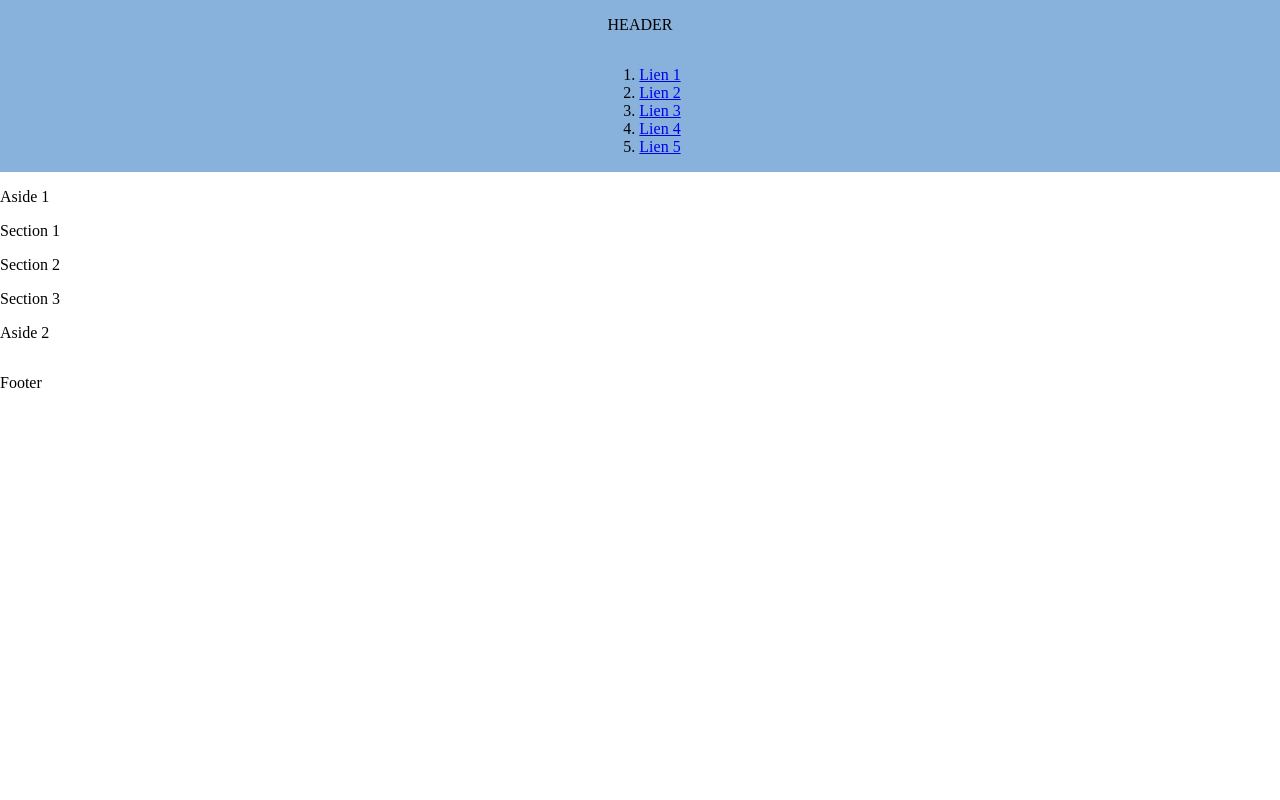
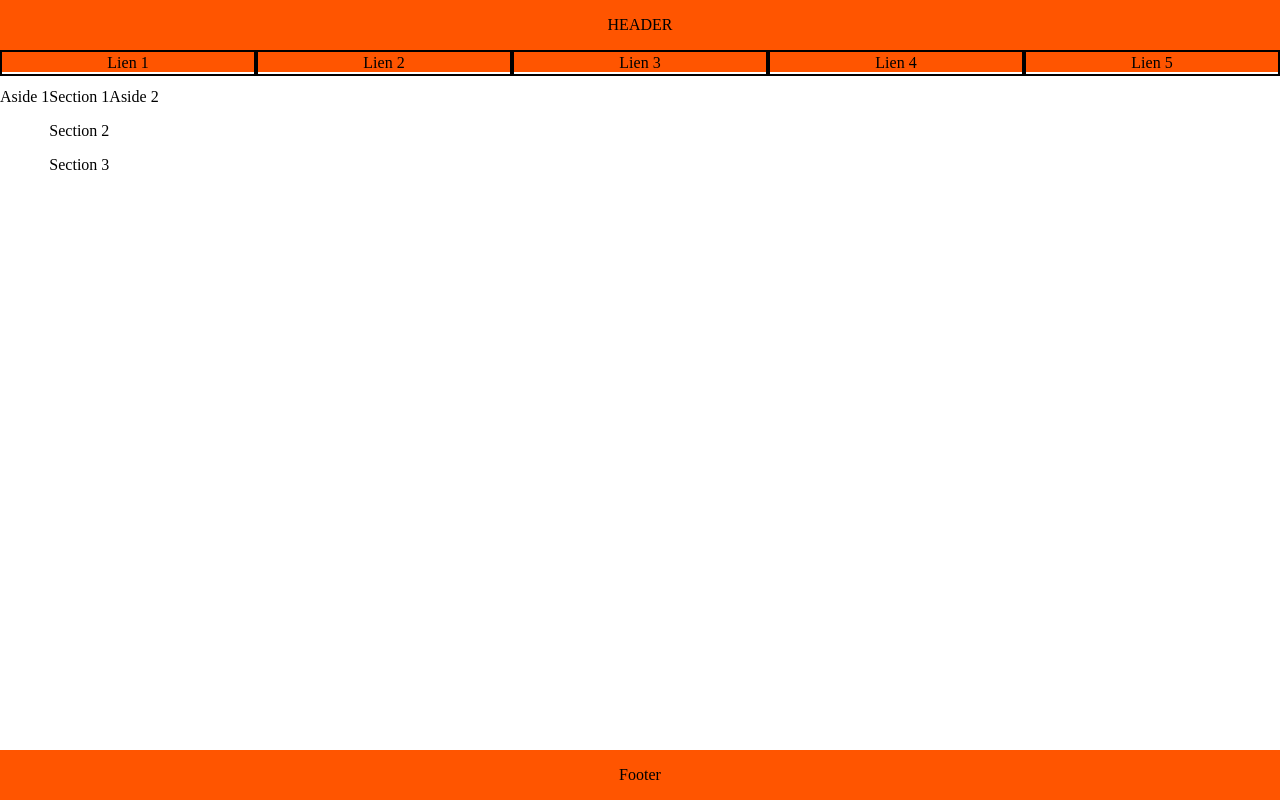
Before and after one commit to Paquiiitoooo/Flex-Grid, a plain HTML site: page flex.html in a window 1280 px wide. Drawn offline with Linux system fonts and the light colour scheme.

Commit message:
MAJ Flex

```diff
--- a/asset/css/flex.css
+++ b/asset/css/flex.css
@@ -7,7 +7,7 @@ body {
 
 header {
     width: 100%;
-    background-color: #88b2db;
+    background-color: #ff5500;
     text-align: center;
     display: flex;
     flex-direction: column;
@@ -15,3 +15,39 @@ header {
     align-items: center;
     padding: 0;
 }
+
+header ol {
+    display: flex;
+    justify-content: space-around;
+    list-style-type: none;
+    padding: 0;
+    margin: 0;
+    width: 100%;
+}
+
+header ol li {
+    flex: 1;
+    text-align: center;
+}
+
+header ol li a {
+    text-decoration: none;
+    color: black;
+    border: 2px solid black;
+    display: flex;
+    justify-content: center;
+    align-items: center;
+    height: 100%;
+}
+
+
+footer {
+    width: 100%;
+    background-color: #ff5500;
+    text-align: center;
+}
+
+main {
+    display: flex;
+    flex: 1;
+}
```
